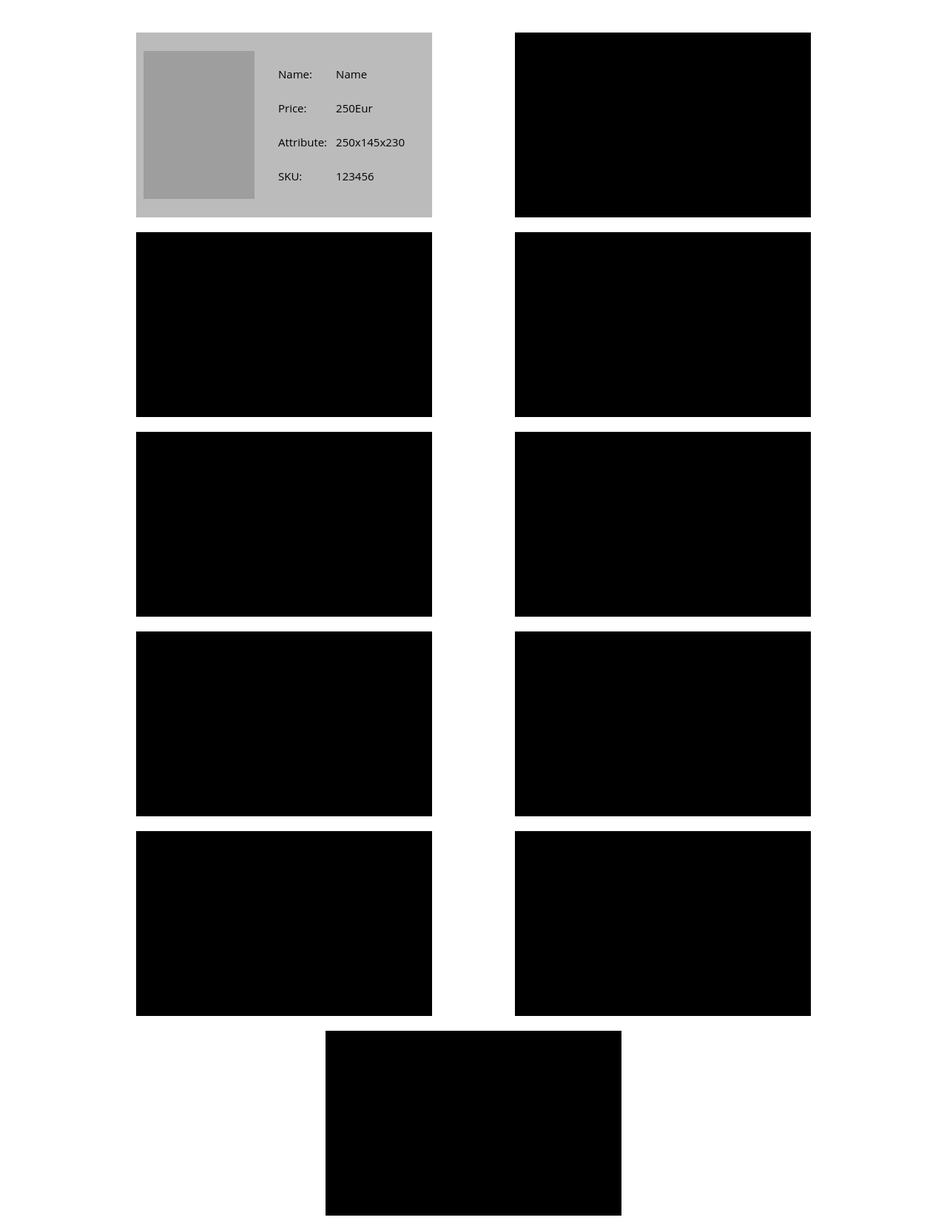
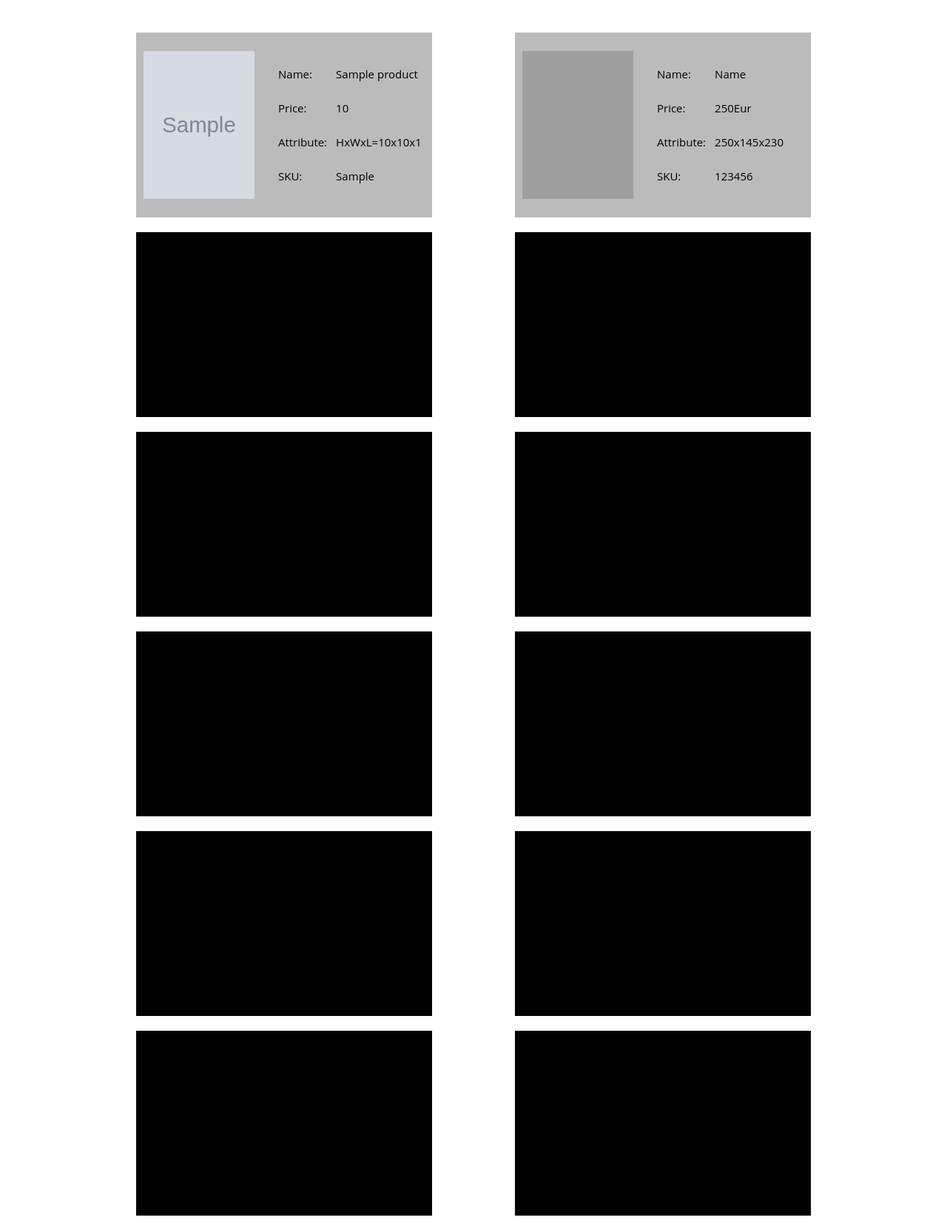
Before and after one commit to Nekolone/scandiweb-php-app, a PHP site: page /project/main.php in a window 1280 px wide. Shown: the part 36-1690 px from the top of the page at 74% size. Run offline with PHP 8.4, Linux system fonts and the light colour scheme; tables that the repository leaves empty hold one stand-in row (values such as "Sample post"); grey boxes marked "Sample" are stand-in pictures; style sheets or scripts are compiled from the project's sources; grey boxes are pictures that could not be loaded.

Commit message:
update 0.1.9 IT WORKS!!!!!!!!!!!!

```diff
--- a/project/add.php
+++ b/project/add.php
@@ -19,7 +19,7 @@ include_once "support_files/save_add_info.php";
 
                 <form action="#" method="post">
                     <label> Image link</label><br>
-                    <input type="text" name="image_link" value="<?= $image_link ?>"><br>
+                    <input type="text" name="image__link" value="<?= $image__link ?>"><br>
                     <label>SKU</label><br>
                     <input type="text" name="SKU" value="<?= $SKU ?>">  <br>
                     <label>Name</label><br>
@@ -97,10 +97,6 @@ include_once "support_files/save_add_info.php";
                             break;
                     }
 
-                    ?>
-
-
-                    <?php
                     if (isset($adderror))
                         if ($adderror == 1)
                             echo "ERRoR";
--- a/project/main.php
+++ b/project/main.php
@@ -16,51 +16,43 @@ include_once "support_files/list_db.php";
             <div class="item__box">
                 <?php
 
-                $mysqli=new mysqli('localhost:3306', 'admin', 'if5eIVpQGpSO', 'shopdb');
+                 list_result();
 
-                $mysqli->query("SET NAMES 'utf8'");
-                $result_set = $mysqli->query("SELECT * FROM `Product` JOIN TypeSize  on Product.SKU = TypeSize.SKU
-UNION
-SELECT * FROM `Product` JOIN TypeHWL on Product.SKU = TypeHWL.SKU");
-                $mysqli->close();
+                //                $mysqli = new mysqli('localhost:3306', 'admin', 'if5eIVpQGpSO', 'shopdb');
+                //
+                //                $mysqli->query("SET NAMES 'utf8'");
+                //                $result_set = $mysqli->query("SELECT * FROM `Product`");
+                //                $mysqli->close();
+                //
+                //                while (($row = mysqli_fetch_assoc($result_set))) {
+                //
+                //                    echo "<div class=\"info__box\">";
+                //                    echo "<a href=\"#\"><img src=\"" . $row["imgLink"] . "\" alt=\"pic\"></a>";
+                //                    echo "<div><table><tbody><tr><td><span>Name:</span></td><td><span>" . $row["name"] . "</span></td>";
+                //                    echo "</tr><tr><td><span>Price:</span></td><td><span>" . $row["price"] . "</span></td>";
+                //                    echo $row["type"];
+                //                    switch ($row["type"]) {
+                //                        case 0:
+                //                            echo "</tr><tr><td><span>Attribute:</span></td><td><span>size=" . $row["size"] . "</span></td>";
+                //                            break;
+                //                        case 1:
+                //                            echo "</tr><tr><td><span>Attribute:</span></td><td><span>HxWxL=" . $row["height"] . " x " . $row["width"] . " x " . $row["length"] . "</span></td>";
+                //                            break;
+                //                        case 2:
+                //                            echo "</tr><tr><td><span>Attribute:</span></td><td><span>weight=" . $row["weight"] . "</span></td>";
+                //                            break;
+                //                    }
+                //                    echo "</tr><tr><td><span>SKU:</span></td><td><span>" . $row["SKU"] . "</span></td>";
+                //                    echo "</tr></tbody></table></div></div>";
+                //                }
+                //                //$result_set = list_item();
+                //                //printResult($result_set);
 
-                while (($row = mysqli_fetch_assoc($result_set))) {
-
-                    echo "<div class=\"info__box\">";
-                    echo "<a href=\"#\"><img src=\"".$row["imgLink"]."\" alt=\"pic\"></a>";
-                    echo "<div><table><tbody><tr><td><span>Name:</span></td><td><span>".$row["name"]."</span></td>";
-                    echo "</tr><tr><td><span>Price:</span></td><td><span>".$row["price"]."</span></td>";
-                    echo $row["type"];
-                    switch ($row["type"]){
-                        case 0:
-                            echo "</tr><tr><td><span>Attribute:</span></td><td><span>size=".$row["size"]."</span></td>";
-                            break;
-                        case 1:
-                            echo "</tr><tr><td><span>Attribute:</span></td><td><span>HxWxL=".$row["height"]." x ".$row["width"]." x ".$row["length"]."</span></td>";
-                            break;
-                        case 2:
-                            echo "</tr><tr><td><span>Attribute:</span></td><td><span>weight=".$row["weight"]."</span></td>";
-                            break;
-                    }
-                    echo "</tr><tr><td><span>SKU:</span></td><td><span>".$row["SKU"]."</span></td>";
-                    echo "</tr></tbody></table></div></div>";
-                }
-
-
-
-
-
-
-
-
-
-
-               //$result_set = list_item();
-                //printResult($result_set);
                 ?>
                 <div class="info__box">
-                    <img src="https://sun1-21.userapi.com/zRvW6840WZKmcBKkUblIFCYM-SA698L2SSXh6w/N0DwuwKHmtM.jpg"
-                         alt="pic">
+                    <a href="#">
+                        <img src="https://sun1-21.userapi.com/zRvW6840WZKmcBKkUblIFCYM-SA698L2SSXh6w/N0DwuwKHmtM.jpg"
+                             alt="pic"></a>
                     <div>
                         <table>
                             <tbody>
--- a/project/support_files/InformationProvider.php
+++ b/project/support_files/InformationProvider.php
@@ -1,74 +1,117 @@
 <?php
 
-
-class InformationProvider
+abstract class Product
 {
     public $SKU;
     public $name;
     public $price;
-    public $image_link;
+    public $image__link;
     public $item__type;
+
+    abstract public function outputInfo();
+
+}
+
+
+class SizeProduct extends Product
+{
     public $size;
-    public $height;
-    public $width;
-    public $length;
-    public $weight;
 
-    function __construct($SKU, $name, $price, $image_link, $item__type, $size, $height, $width, $length, $weight)
+    function __construct($SKU)
     {
-        $this->SKU = $SKU;
-        $this->name = $name;
-        $this->price = $price;
-        $this->image_link = $image_link;
-        $this->item__type = $item__type;
 
-        switch ($item__type) {
-            case "0":
-                $this->size = $size;
-                break;
-            case "1":
-                $this->height = $height;
-                $this->width = $width;
-                $this->length = $length;
-                break;
-            case "2":
-                $this->weight = $weight;
-                break;
+        $mysqli = msl();
+        $mysqli->query("SET NAMES 'utf8'");
+        $getRow = $mysqli->query("SELECT * FROM `Product` JOIN TypeSize  on Product.SKU = TypeSize.SKU WHERE Product.SKU='$SKU'");
+        $row = mysqli_fetch_assoc($getRow);
+        $mysqli->close();
+
+        $this->SKU = $row["SKU"];
+        $this->name = $row["name"];
+        $this->price = $row["price"];
+        $this->image__link = $row["image__link"];
+        $this->item__type = $row["item__type"];
+        $this->size = $row["size"];
+    }
+
+    public function outputInfo()
+    {
+        echo "<div class=\"info__box\">";
+        echo "<a href=\"#\"><img src=\"" . $this->image__link . "\" alt=\"pic\"></a>";
+        echo "<div><table><tbody><tr><td><span>Name:</span></td><td><span>" . $this->name . "</span></td>";
+        echo "</tr><tr><td><span>Price:</span></td><td><span>" . $this->price . "</span></td>";
+        echo "</tr><tr><td><span>Attribute:</span></td><td><span>size=" . $this->size . "</span></td>";
+        echo "</tr><tr><td><span>SKU:</span></td><td><span>" . $this->SKU . "</span></td>";
+        echo "</tr></tbody></table></div></div>";
     }
 
 }
 
-    public function dbConnect()
+class DimensionalProduct extends Product
 {
-        $host = 'localhost:8085';
-        $db = 'shopdb';
-        $user = 'admin';
-        $pass = 'yf9K7ItvSRlC';
-        $charset = 'utf8';
+    public $height;
+    public $width;
+    public $length;
 
-        $dsn = "mysql:host=$host;dbname=$db;charset=$charset";
-        $opt = [
-            PDO::ATTR_ERRMODE => PDO::ERRMODE_EXCEPTION,
-            PDO::ATTR_DEFAULT_FETCH_MODE => PDO::FETCH_ASSOC,
-            PDO::ATTR_EMULATE_PREPARES => false,
-        ];
-        $pdo = new PDO($dsn, $user, $pass, $opt);
+    function __construct($SKU)
+    {
+        $mysqli = msl();
+        $mysqli->query("SET NAMES 'utf8'");
+        $getRow = $mysqli->query("SELECT * FROM `Product` JOIN TypeHWL on Product.SKU = TypeHWL.SKU WHERE Product.SKU='$SKU'");
+        $row = mysqli_fetch_assoc($getRow);
+        $mysqli->close();
+
+        $this->SKU = $row["SKU"];
+        $this->name = $row["name"];
+        $this->price = $row["price"];
+        $this->image__link = $row["image__link"];
+        $this->item__type = $row["item__type"];
+        $this->height = $row["height"];
+        $this->width = $row["width"];
+        $this->length = $row["length"];
     }
 
-    public function add_type_0($SKU, $name, $price, $image_link, $item__type, $size)
+    public function outputInfo()
     {
-        dbConnect();
+        echo "<div class=\"info__box\">";
+        echo "<a href=\"#\"><img src=\"" . $this->image__link . "\" alt=\"pic\"></a>";
+        echo "<div><table><tbody><tr><td><span>Name:</span></td><td><span>" . $this->name . "</span></td>";
+        echo "</tr><tr><td><span>Price:</span></td><td><span>" . $this->price . "</span></td>";
+        echo "</tr><tr><td><span>Attribute:</span></td><td><span>HxWxL=" . $this->height . "x" . $this->width . "x" . $this->length . "</span></td>";
+        echo "</tr><tr><td><span>SKU:</span></td><td><span>" . $this->SKU . "</span></td>";
+        echo "</tr></tbody></table></div></div>";
+    }
 }
 
-    public function add_type_1($SKU, $name, $price, $image_link, $item__type, $height, $width, $length)
+class WeightProduct extends Product
 {
+    public $weight;
+
+    function __construct($SKU)
+    {
+        $mysqli = msl();
+        $mysqli->query("SET NAMES 'utf8'");
+        $getRow = $mysqli->query("SELECT * FROM `Product` JOIN TypeWeight  on Product.SKU = TypeWeight.SKU WHERE Product.SKU='$SKU'");
+        $row = mysqli_fetch_assoc($getRow);
+        $mysqli->close();
+
+        $this->SKU = $row["SKU"];
+        $this->name = $row["name"];
+        $this->price = $row["price"];
+        $this->image__link = $row["image__link"];
+        $this->item__type = $row["item__type"];
+        $this->weight = $row["weight"];
 
     }
 
-    public function add_type_2($SKU, $name, $price, $image_link, $item__type, $weight)
+    public function outputInfo()
     {
-
+        echo "<div class=\"info__box\">";
+        echo "<a href=\"#\"><img src=\"" . $this->image__link . "\" alt=\"pic\"></a>";
+        echo "<div><table><tbody><tr><td><span>Name:</span></td><td><span>" . $this->name . "</span></td>";
+        echo "</tr><tr><td><span>Price:</span></td><td><span>" . $this->price . "</span></td>";
+        echo "</tr><tr><td><span>Attribute:</span></td><td><span>weight=" . $this->weight . "</span></td>";
+        echo "</tr><tr><td><span>SKU:</span></td><td><span>" . $this->SKU . "</span></td>";
+        echo "</tr></tbody></table></div></div>";
     }
-
-
 }
--- a/project/support_files/list_db.php
+++ b/project/support_files/list_db.php
@@ -1,40 +1,72 @@
 <?php
-include_once "set_db.php";
+include_once "InformationProvider.php";
+
+function getSkuProducts()
+{
+    $mysqli = msl();
+    $mysqli->query("SET NAMES 'utf8'");
+    $getSKU = $mysqli->query("SELECT SKU, item__type FROM `Product`");
+    $mysqli->close();
+    return $getSKU;
+}
 
 
-function printResult($result_set)
+
+function list_result()
 {
-    while (($row = $result_set->fetch_assoc()) != false) {
 
-        echo "<div class=\"info__box\">";
-        echo "<a href=\"#\"><img src=\"" . $row["image_link"] . "\" alt=\"pic\"></a>";
-        echo "<div><table><tbody><tr><td><span>Name:</span></td><td><span>" . $row["name"] . "</span></td>";
-        echo "</tr><tr><td><span>Price:</span></td><td><span>" . $row["price"] . "</span></td>";
-        switch ($row["item_type"]) {
-            case 0:
-                echo "</tr><tr><td><span>Attribute:</span></td><td><span>size=" . $row["size"] . "</span></td>";
-                break;
-            case 1:
-                echo "</tr><tr><td><span>Attribute:</span></td><td><span>HxWxL=" . $row["height"] . "x" . $row["width"] . "x" . $row["length"] . "</span></td>";
-                break;
-            case 2:
-                echo "</tr><tr><td><span>Attribute:</span></td><td><span>size=" . $row["width"] . "</span></td>";
-                break;
-        }
-        echo "</tr><tr><td><span>SKU:</span></td><td><span>" . $row["SKU"] . "</span></td>";
-        echo "</tr></tbody></table></div></div>";
+    $getResult = getSkuProducts();
+    while (($row = mysqli_fetch_assoc($getResult))) {
+        get_product($row)->outputInfo();
+    }
+}
+
+function get_product($row) {
+    switch ($row["item__type"]) {
+        case 0:
+            return new SizeProduct($row["SKU"]);
+        case 1:
+            return new DimensionalProduct($row["SKU"]);
+        case 2:
+            return new WeightProduct($row["SKU"]);
     }
 }
 
 
-function list_item()
-{
-    $mysqli = msl();
-    $mysqli->query("SET NAMES 'utf8'");
-    $result_set = $mysqli->query("SELECT * FROM `Product` JOIN TypeSize  on Product.SKU = TypeSize.SKU");
-    $mysqli->close();
 
-    return $result_set;
-}
-
+//function printResult($result_set)
+//{
+//    while (($row = $result_set->fetch_assoc()) != false) {
+//
+//        echo "<div class=\"info__box\">";
+//        echo "<a href=\"#\"><img src=\"" . $row["image_link"] . "\" alt=\"pic\"></a>";
+//        echo "<div><table><tbody><tr><td><span>Name:</span></td><td><span>" . $row["name"] . "</span></td>";
+//        echo "</tr><tr><td><span>Price:</span></td><td><span>" . $row["price"] . "</span></td>";
+//        switch ($row["item_type"]) {
+//            case 0:
+//                echo "</tr><tr><td><span>Attribute:</span></td><td><span>size=" . $row["size"] . "</span></td>";
+//                break;
+//            case 1:
+//                echo "</tr><tr><td><span>Attribute:</span></td><td><span>HxWxL=" . $row["height"] . "x" . $row["width"] . "x" . $row["length"] . "</span></td>";
+//                break;
+//            case 2:
+//                echo "</tr><tr><td><span>Attribute:</span></td><td><span>size=" . $row["width"] . "</span></td>";
+//                break;
+//        }
+//        echo "</tr><tr><td><span>SKU:</span></td><td><span>" . $row["SKU"] . "</span></td>";
+//        echo "</tr></tbody></table></div></div>";
+//    }
+//}
+//
+//
+//function list_item()
+//{
+//    $mysqli = msl();
+//    $mysqli->query("SET NAMES 'utf8'");
+//    $result_set = $mysqli->query("SELECT * FROM `Product` JOIN TypeSize  on Product.SKU = TypeSize.SKU");
+//    $mysqli->close();
+//
+//    return $result_set;
+//}
+//
 ?>
--- a/project/support_files/save_add_info.php
+++ b/project/support_files/save_add_info.php
@@ -4,7 +4,7 @@
 $SKU = "";
 $name = "";
 $price = "";
-$image_link = "";
+$image__link = "";
 $item__type = "0";
 
 $size = "";
@@ -17,7 +17,7 @@ $weight = "";
 
 
 if (isset($_POST["done"])) {
-    if (isset($_POST["image_link"])) $image_link = htmlspecialchars($_POST["image_link"]);
+    if (isset($_POST["image__link"])) $image__link = htmlspecialchars($_POST["image__link"]);
     if (isset($_POST["SKU"])) $SKU = htmlspecialchars($_POST["SKU"]);
     if (isset($_POST["name"])) $name = htmlspecialchars($_POST["name"]);
     if (isset($_POST["price"])) $price = htmlspecialchars($_POST["price"]);
@@ -32,6 +32,6 @@ if (isset($_POST["done"])) {
     if (isset($_POST["weight"])) $weight = htmlspecialchars($_POST["weight"]);
 
 
-    $adderror=add_check($SKU, $name, $price, $image_link, $item__type, $size, $height, $width, $length, $weight);
+    $adderror=add_check($SKU, $name, $price, $image__link, $item__type, $size, $height, $width, $length, $weight);
 
 }
--- a/project/support_files/set_db.php
+++ b/project/support_files/set_db.php
@@ -1,5 +1,5 @@
 <?php
 
 function msl(){
-    return new mysqli('localhost:3306', 'admin', 'if5eIVpQGpSO', 'shopdb');
+    return new mysqli('localhost:3306', 'admin', 'jWuAvxPi5ckF', 'shopdb');
 }
--- a/project/validation.php
+++ b/project/validation.php
@@ -1,22 +1,29 @@
 <?php
+include_once "support_files/set_db.php";
 
 
-function add_check($SKU, $name, $price, $image_link, $item__type, $size, $height, $width, $length, $weight)
+function add_check($SKU, $name, $price, $image__link, $item__type, $size, $height, $width, $length, $weight)
 {
-    if ($SKU != "" or strlen($SKU) < 8 or $name != "" or $price != "" or $image_link != "" or $item__type != "")
+    $mysqli = msl();
+    $mysqli->query("SET NAMES 'utf8'");
+    $skucheck = $mysqli->query("SELECT * FROM `Product` WHERE SKU='$SKU'");
+    $row = mysqli_fetch_assoc($skucheck);
+    $mysqli->close();
+    if ($row["SKU"] == false)
+        if ($SKU != "" or strlen($SKU) < 8 or $name != "" or $price != "" or $image__link != "" or $item__type != "")
             switch ($item__type) {
                 case "0":
                     if ($size == "")
                         return 1;
                     else {
-                    add_type_0($SKU, $name, $price, $image_link, $item__type, $size);
+                        add_type_0($SKU, $name, $price, $image__link, $item__type, $size);
                     }
                     break;
                 case "1":
                     if ($height == "" or $width == "" or $length == "")
                         return 1;
                     else {
-                    add_type_1($SKU, $name, $price, $image_link, $item__type, $height, $width, $length);
+                        add_type_1($SKU, $name, $price, $image__link, $item__type, $height, $width, $length);
                     }
                     break;
                 case "2":
@@ -24,11 +31,12 @@ function add_check($SKU, $name, $price, $image_link, $item__type, $size, $height
 
                         return 1;
                     else {
-                    add_type_2($SKU, $name, $price, $image_link, $item__type, $weight);
+                        add_type_2($SKU, $name, $price, $image__link, $item__type, $weight);
                     }
                     break;
             }
         else
             return 1;
-    return 0;
+    else
+        return 1;
 }
--- a/resources/css/main.css
+++ b/resources/css/main.css
@@ -65,12 +65,10 @@ a {
 }
 
 
-
-
 /*
 all
  */
-header{
+header {
     width: 100%;
 
     position: absolute;
@@ -86,7 +84,7 @@ header .container .content__box, .main .container .content__box {
     justify-content: space-between;
 }
 
-header .container .content__box .button{
+header .container .content__box .button {
     width: 130px;
 }
 
@@ -95,11 +93,12 @@ header .container .content__box .button{
     PRODUCT LIST
  */
 
-.main .container{
+.main .container {
     padding-top: 50px;
     height: 100vh;
     overflow-y: scroll;
 }
+
 .main .container .content__box .item__box {
     display: flex;
     flex-wrap: wrap;
@@ -109,7 +108,7 @@ header .container .content__box .button{
     margin: 20px auto 0 auto;
 }
 
-.info__box{
+.info__box {
     display: flex;
     justify-content: left;
     align-items: center;
@@ -122,28 +121,25 @@ header .container .content__box .button{
     background-color: #bbbbbb;
 }
 
-.info__box img{
+
+
+.info__box a img, .info__box a  {
     width: 150px;
     height: 200px;
 
     margin-right: 30px;
 }
 
-.info__box table td{
+.info__box table td {
     padding: 10px 10px 10px 0;
 }
-
-
-
-
-
 
 
 /*
 ADD PRODUCT
  */
 
-.main .container .content__box .form__box{
+.main .container .content__box .form__box {
     display: flex;
     align-items: center;
     margin: 0 auto;
--- a/schema.sql
+++ b/schema.sql
@@ -7,8 +7,8 @@ CREATE TABLE Product (
   name varchar(255),
   addTime timestamp,
   price decimal,
-  imgLink text,
-  type int
+  image__link text,
+  item__type int
 );
 
 CREATE TABLE TypeSize (
```
Also changed, not shown: project/support_files/add_db.php (+34 -24 lines). Lines whose indentation alone changed are shown as unchanged.
